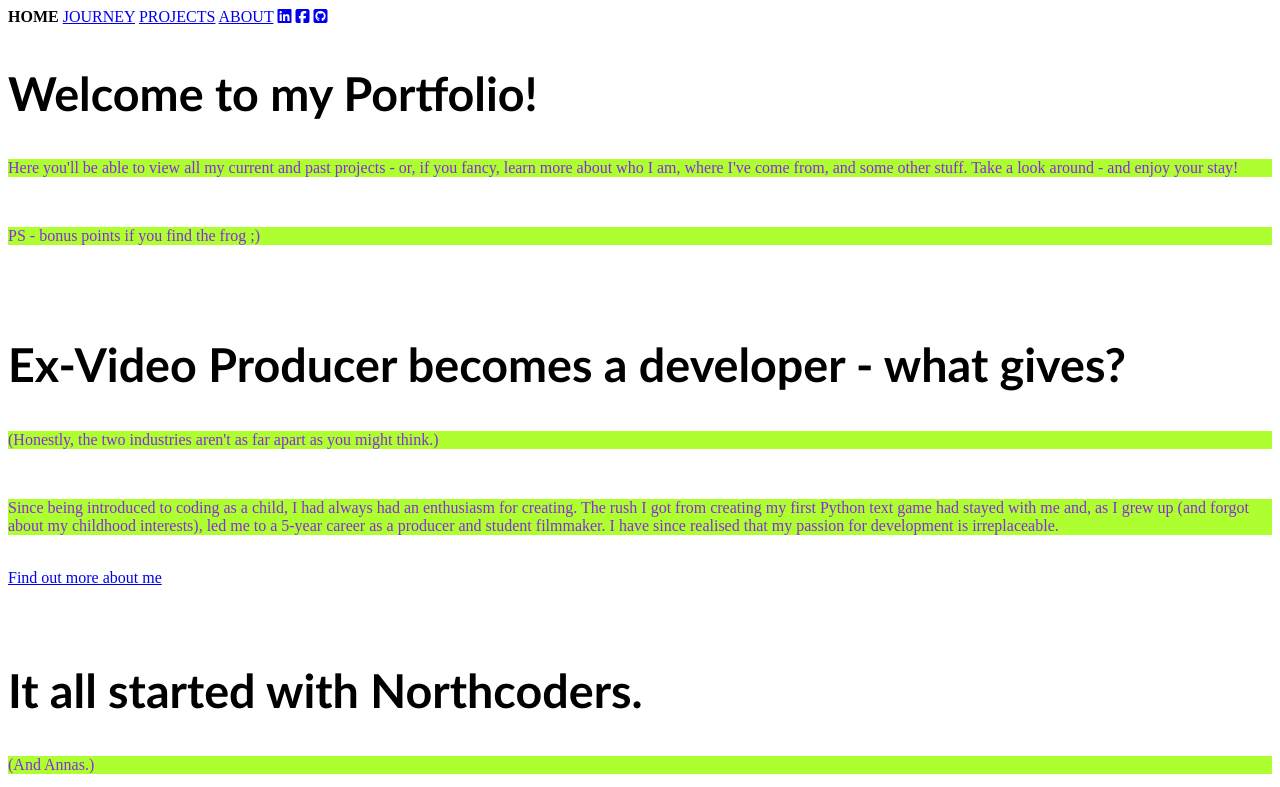
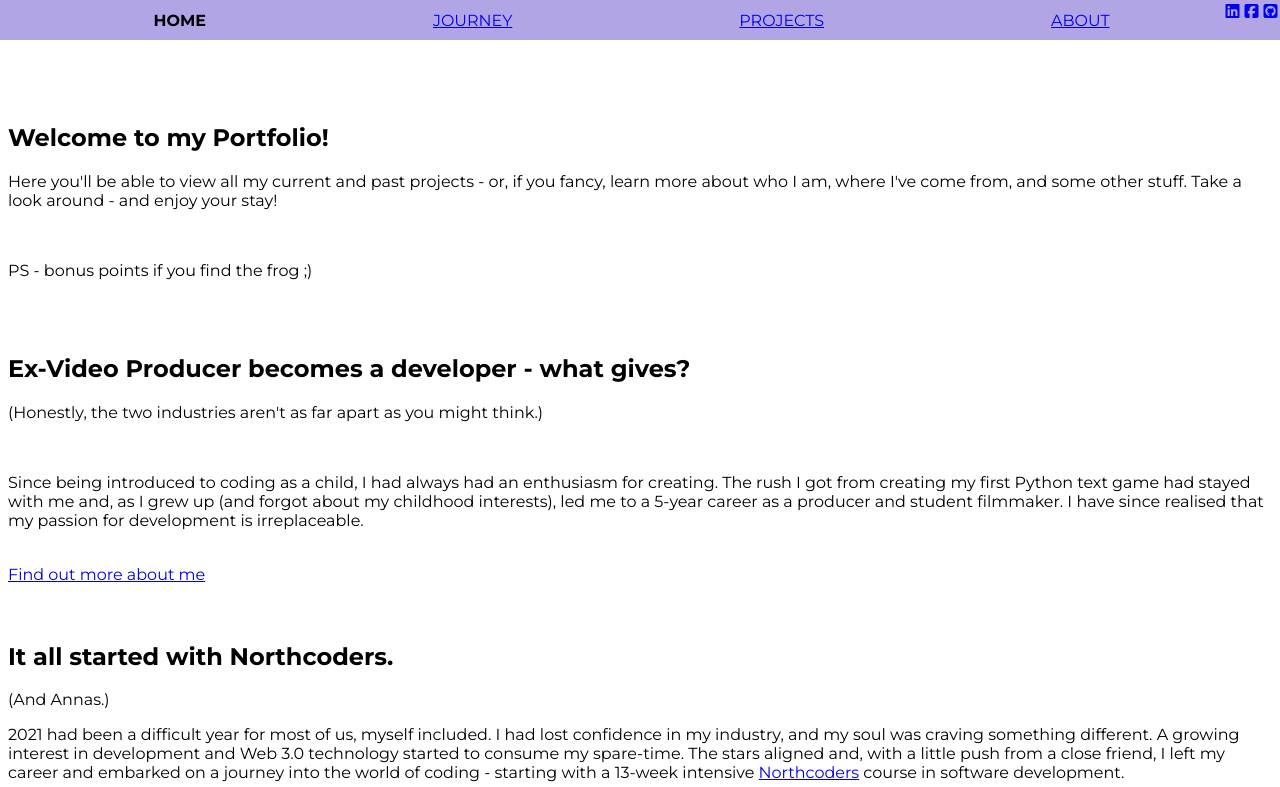
Before and after one commit to chrisanicolaou/website-portfolio, a plain HTML site: page index.html in a window 1280 px wide. Shown: the top 787 px of the page. Drawn offline with Linux system fonts and the light colour scheme.

Commit message:
Begin general & Navbar styling

```diff
--- a/index.html
+++ b/index.html
@@ -6,20 +6,29 @@
     <meta name="viewport" content="width=device-width, initial-scale=1.0">
     <title>Christos' Portfolio Site</title>
     <link rel="stylesheet" href="styles/style.css">
-    <script src="https://kit.fontawesome.com/91d9c4ff8f.js" crossorigin="anonymous"></script>
+    <link rel="preconnect" href="https://fonts.googleapis.com">
+<link rel="preconnect" href="https://fonts.gstatic.com" crossorigin>
+<link href="https://fonts.googleapis.com/css2?family=Montserrat:wght@200;300;400;500;600;700;800&family=Space+Mono&display=swap" rel="stylesheet">
+<script src="https://kit.fontawesome.com/91d9c4ff8f.js" crossorigin="anonymous"></script>
 </head>
 <body>
     <header>
         <nav>
-            <strong>HOME</strong>
-            <a href="journey.html">JOURNEY</a>
-            <a href="projects.html">PROJECTS</a>
-            <a href="about.html">ABOUT</a>
-            <a href="https://www.linkedin.com/in/christos-nicolaou-29253a17b/" target="_blank"><i class="fab fa-linkedin"></i></a>
-            <a href="https://www.facebook.com/chris.nicolaou.7370/" target="_blank"><i class="fab fa-facebook-square"></i></a>
-            <a href="https://github.com/chrisanicolaou" target="_blank"><i class="fab fa-github-square"></i></a>
+            <ul>
+                <li class="navlinks"><strong>HOME</strong></li>
+                <li class="navlinks"><a href="journey.html">JOURNEY</a></li>
+                <li class="navlinks"><a href="projects.html">PROJECTS</a></li>
+                <li class="navlinks"><a href="about.html">ABOUT</a></li>
+                <li class="navsocials"><a href="https://www.linkedin.com/in/christos-nicolaou-29253a17b/" target="_blank"><i class="fab fa-linkedin"></i></a></li>
+                <li class="navsocials"><a href="https://www.facebook.com/chris.nicolaou.7370/" target="_blank"><i class="fab fa-facebook-square"></i></a></li>
+                <li class="navsocials"><a href="https://github.com/chrisanicolaou" target="_blank"><i class="fab fa-github-square"></i></a></li>
         </nav>
     </header>
+    <br>
+    <br>
+    <br>
+    <br>
+    <br>
     <main>
         <section class="summaries" id="welcome-summary">
             <h1>Welcome to my Portfolio!</h1>
--- a/styles/style.css
+++ b/styles/style.css
@@ -2,19 +2,31 @@
     -webkit-box-sizing: border-box;
     -moz-box-sizing: border-box;
     box-sizing: border-box;
+    font-family: "Montserrat", sans-serif;
 }
 
-h1 {
-    font-size: 35pt;
-    font-family: 'Gill Sans', 'Gill Sans MT', Calibri, 'Trebuchet MS', sans-serif;
+nav ul {
+    background-color: #b2a5e6;
+    display: -webkit-flex;
+    display: flex;
+    height: 5%;
+    width: 100%;
+    margin: 0;
+    position: fixed;
+    top: 0;
+    left: 0;
+    right: 0;
 }
 
-p {
-    color: blueviolet;
-    background-color: greenyellow;
+.navlinks {
+    flex-flow: row wrap;
+    justify-content: space-around;
+    list-style-type: none;
+    margin: auto;
 }
 
-#bigdog {
-    width: 50%;
-    float: center;
+.navsocials {
+    list-style-type: none;
+    padding: 0.2%;
+    margin: 0;
 }
```
Also changed, not shown: about.html (+11 -7 lines), journey.html (+13 -8 lines), projects.html (+13 -8 lines).
